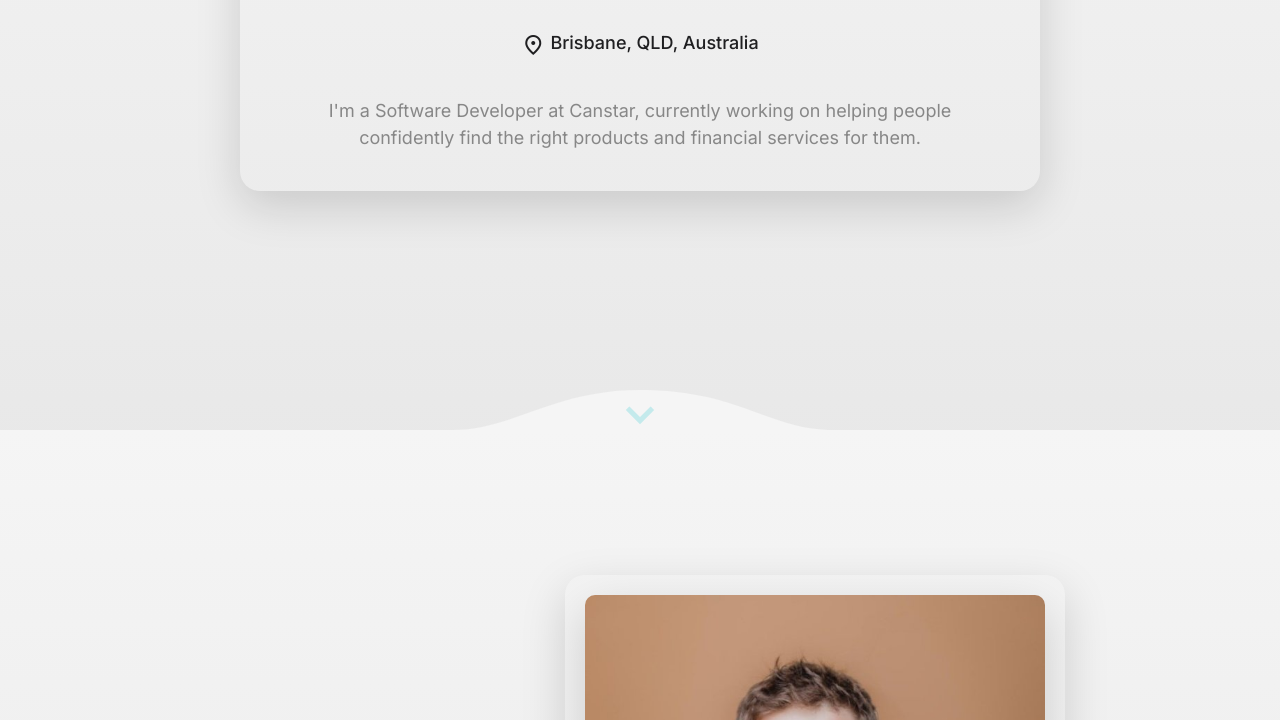
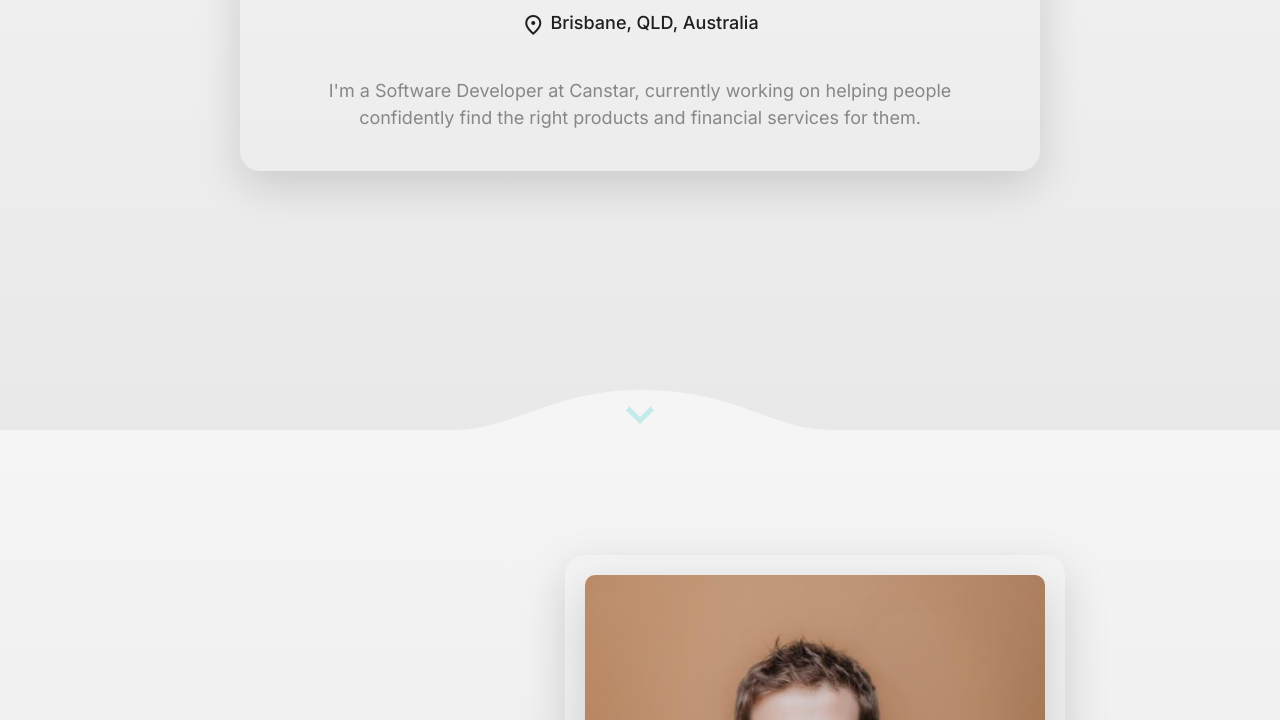
Before and after one commit to ironest/portfolio_2024, a plain HTML site: page index.html in a window 1280 px wide. Shown: the part 360-1080 px from the top of the page. Drawn offline with nearby package versions, Linux system fonts and the light colour scheme.

Commit message:
Better spacing between sections

```diff
--- a/styles/shared.scss
+++ b/styles/shared.scss
@@ -10,7 +10,7 @@
     width: 1050px;
     gap: 50px;
     flex-wrap: wrap;
-    margin: 80px 0;
+    margin: 60px 0 100px;
 
     .board {
       overflow: hidden;
```
Also changed, not shown: styles/shared.css.
